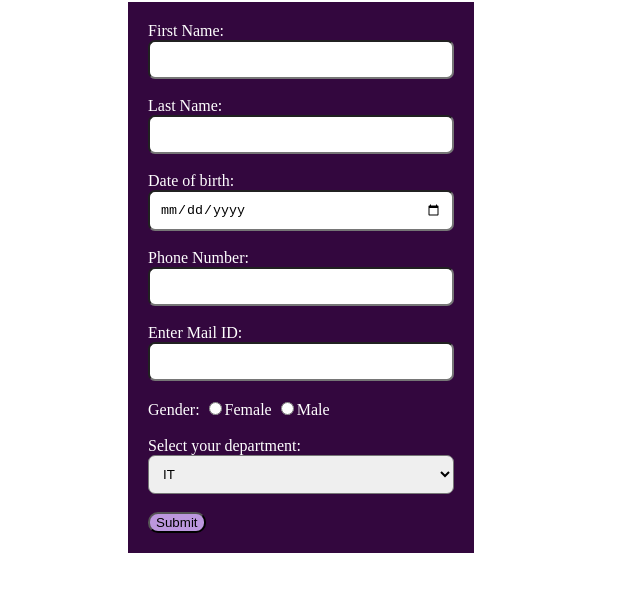
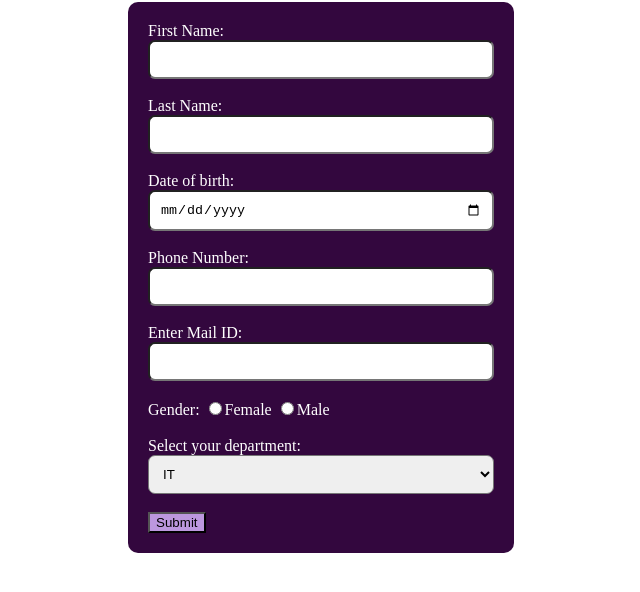
Before and after one commit to mounika558/forms, a plain HTML site: page form.html in a window 1280 px wide. In both pictures the pointer is over the button "Submit". Shown: the part 78-670 px from the top of the page, without its empty margins (339-979 px from the left). Drawn offline with Linux system fonts and the light colour scheme.

Commit message:
initial changes

```diff
--- a/assets/style.css
+++ b/assets/style.css
@@ -3,13 +3,14 @@ body{
     margin:auto;
     align-items:center;
     justify-content: space-around;
-
     display:grid;
 }
 .container{
     background-color: rgb(51, 7, 62);
     padding:20px;
     color:white;
+    border-radius:10px;
+    width:100%;
 }
 input[type='text'],input[type='text'] ,input[type='date'] ,input[type='text'] ,input[type='email']  ,select{
 width:100%;
@@ -25,5 +26,5 @@ label{
 
 button[type="submit"]:hover{
     background-color: rgb(188, 151, 222);
-border-radius:10px ;
+border-radius:0px ;
 }
```
